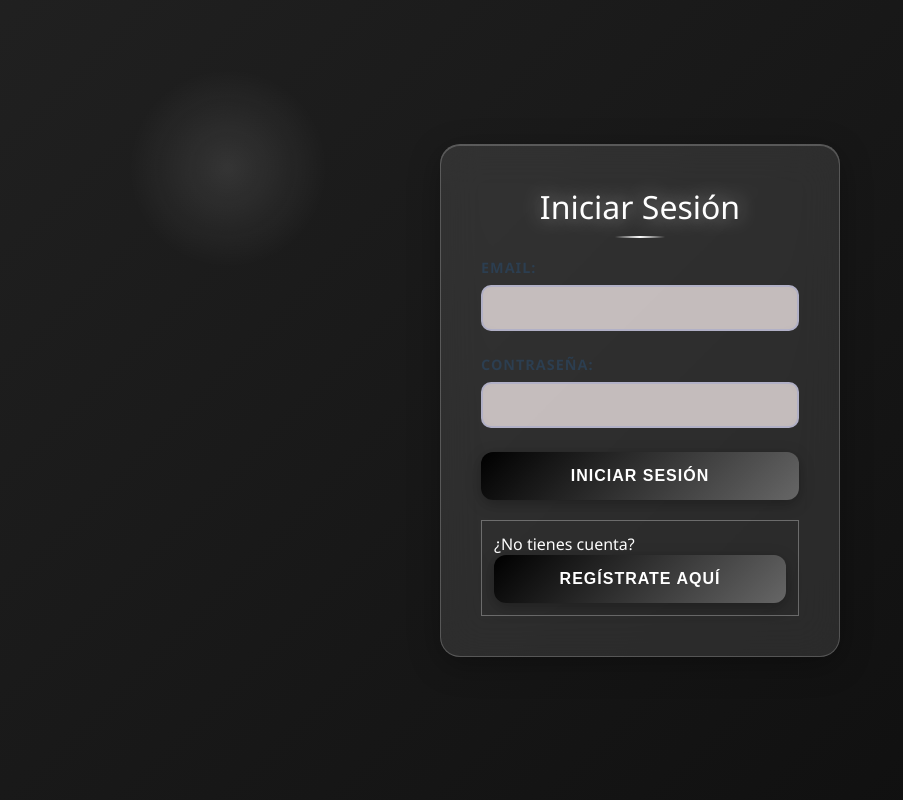
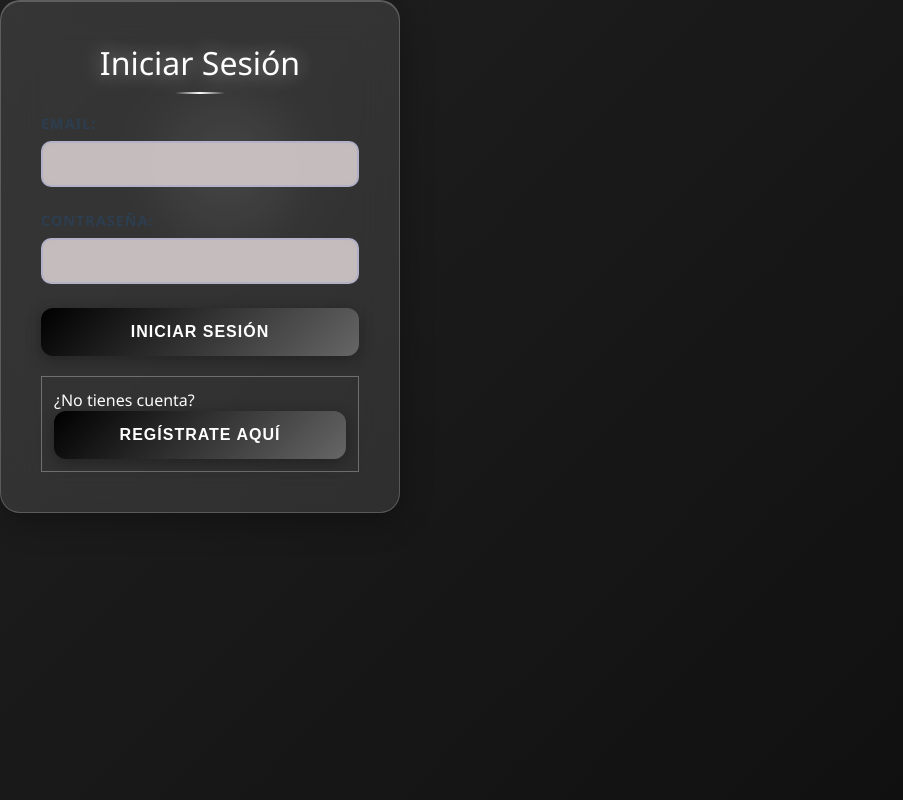
Before and after one commit to Juanes343/pedidos_frontend, a React (Vite) app: page / in a window 1280 px wide. Shown: the whole page, without its empty margins (0-903 px from the left). Built offline with nearby package versions, Linux system fonts and the light colour scheme; the HTML template or start-up script is replaced by a standard one.

Commit message:
Revert: Volver login a su estado original - eliminar centrado

```diff
--- a/src/App.jsx
+++ b/src/App.jsx
@@ -40,11 +40,9 @@ function App() {
 
   if (loading) {
     return (
-      <div className="auth-container">
       <div className="container">
         <div className="form-container">
           <h2>Cargando...</h2>
-          </div>
         </div>
       </div>
     )
@@ -53,23 +51,19 @@ function App() {
   return (
     <>
       {currentView === 'login' && (
-        <div className="auth-container">
         <div className="container">
           <LoginForm
             onLogin={handleLogin}
             onSwitchToRegister={switchToRegister}
           />
         </div>
-        </div>
       )}
 
       {currentView === 'register' && (
-        <div className="auth-container">
         <div className="container">
           <RegisterForm
             onSwitchToLogin={switchToLogin}
           />
-          </div>
         </div>
       )}
 
--- a/src/index.css
+++ b/src/index.css
@@ -32,14 +32,7 @@ body {
   padding: 0;
 }
 
-/* Clase específica para centrar solo el login y registro */
-.auth-container {
-  width: 100vw;
-  height: 100vh;
-  display: flex;
-  justify-content: center;
-  align-items: center;
-}
+
 
 /* Elementos decorativos flotantes */
 body::before {
```
Lines whose indentation alone changed are shown as unchanged.
